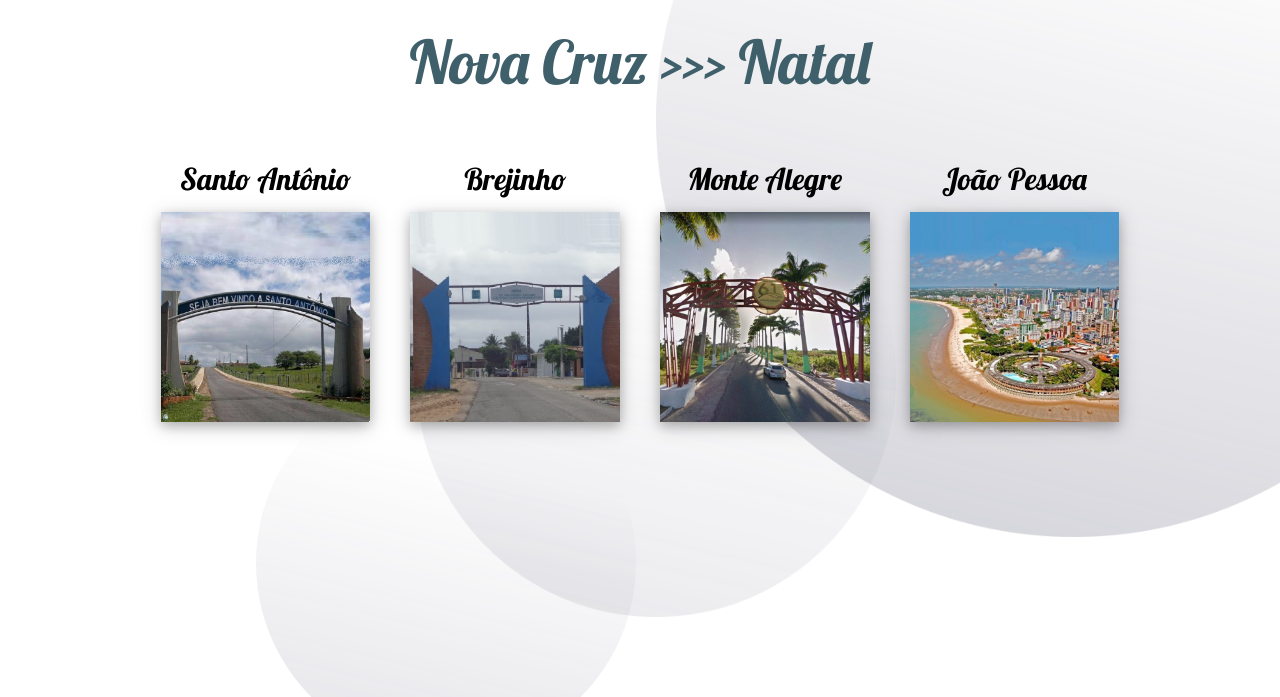
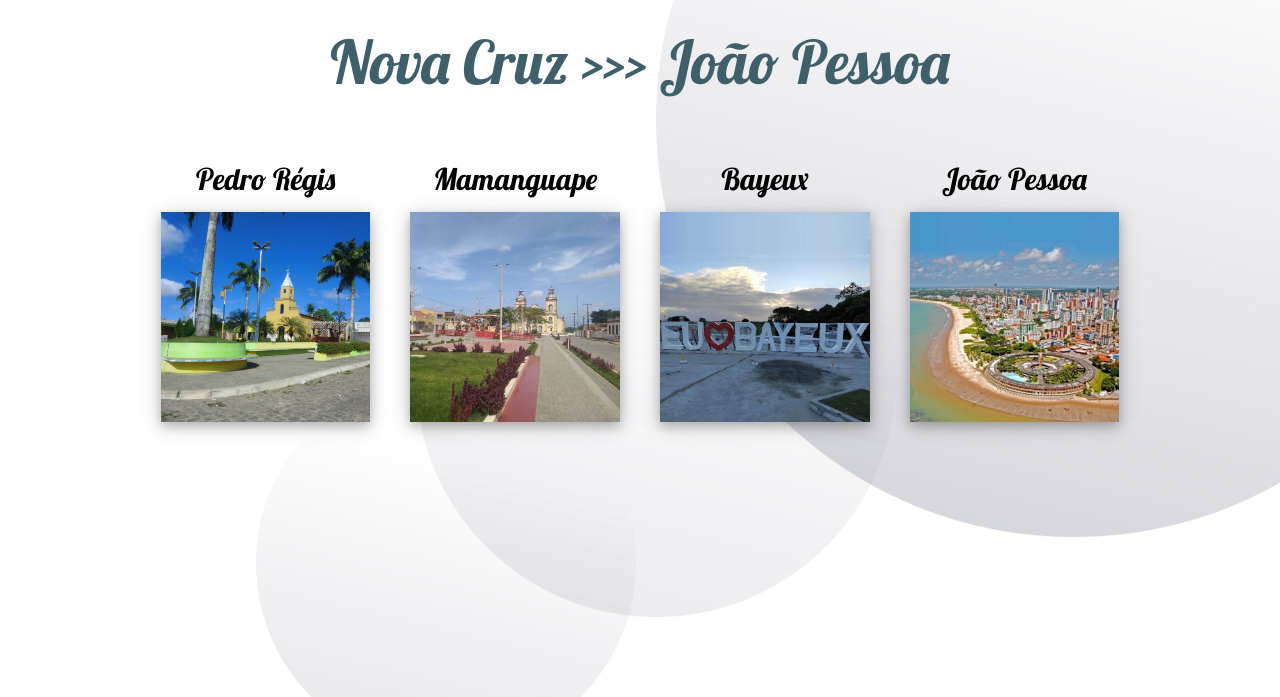
Before and after one commit to viniflix/BusStop2.0, a plain HTML site: page dtn/joaopessoa.html in a window 1280 px wide. Shown: the part 103-800 px from the top of the page. Drawn offline with nearby package versions, Linux system fonts and the light colour scheme.

Commit message:
update joao pessoa

```diff
--- a/dtn/joaopessoa.html
+++ b/dtn/joaopessoa.html
@@ -36,19 +36,19 @@
 		</header>
 
 		<main>
-			<h1 class="centro" style="font-size:400%; color:#3F606B;"> Nova Cruz >>> Natal </h1>
+			<h1 class="centro" style="font-size:400%; color:#3F606B;"> Nova Cruz >>> João Pessoa </h1>
 			<div class="w3-container w3-cell-row">
 			  	<div class="w3-display-container w3-cell centro" style="width:20%">
-			  		<h1 style="font-size:200%;"> Santo Antônio </h1>
-			    	<img class="w3-card-4" src="./img/sa.jpg" style="width:100%">
+			  		<h1 style="font-size:200%;"> Pedro Régis </h1>
+			    	<img class="w3-card-4" src="./img/pr.jpg" style="width:100%">
  				</div>
  				<div class="w3-display-container w3-cell centro" style="width:20%">
-			  		<h1 style="font-size:200%;"> Brejinho </h1>
-			    	<img class="w3-card-4" src="./img/br.jpg" style="width:100%">
+			  		<h1 style="font-size:200%;"> Mamanguape </h1>
+			    	<img class="w3-card-4" src="./img/mm.jpg" style="width:100%">
  				</div>
  				<div class="w3-display-container w3-cell centro" style="width:20%">
-			  		<h1 style="font-size:200%;"> Monte Alegre </h1>
-			    	<img class="w3-card-4" src="./img/ma.jpg" style="width:100%">
+			  		<h1 style="font-size:200%;"> Bayeux </h1>
+			    	<img class="w3-card-4" src="./img/bx.jpg" style="width:100%">
  				</div>
  				<div class="w3-display-container w3-cell centro" style="width:20%">
 			  		<h1 style="font-size:200%;"> João Pessoa </h1>
```
Also changed, not shown: dtn/img/bx.jpg (added), dtn/img/pr.jpg (added).
